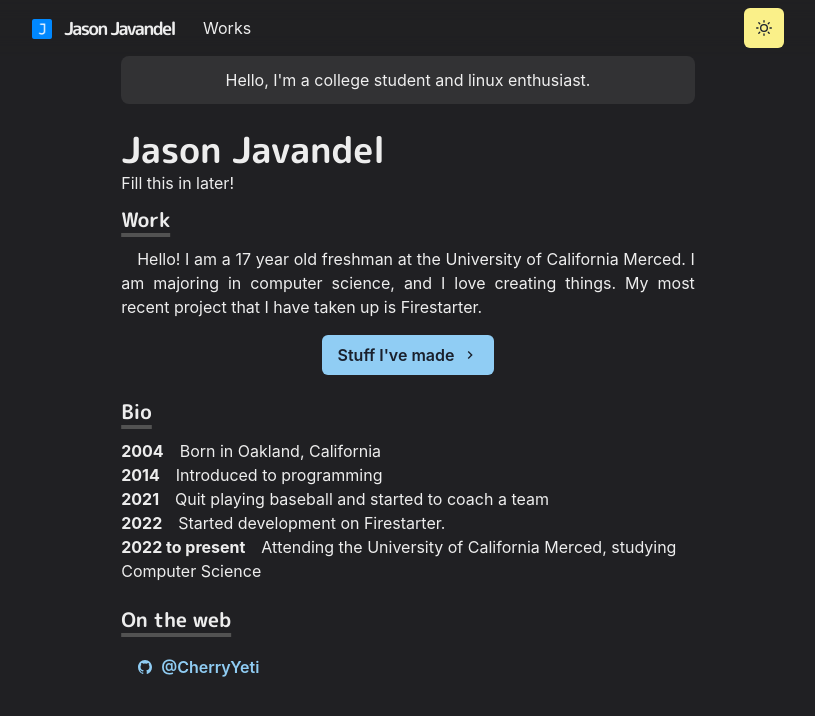
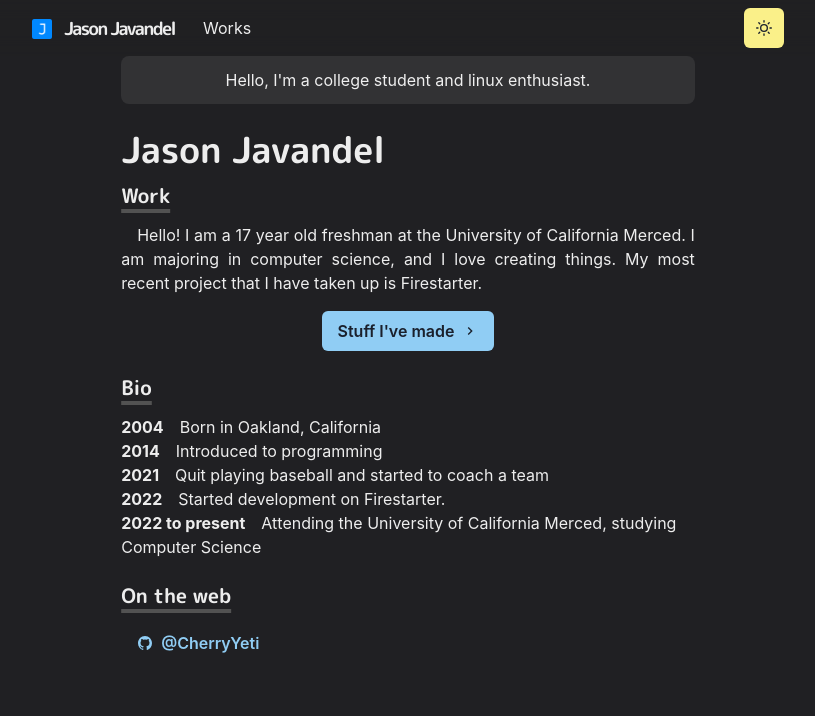
Before and after one commit to CherryYeti/Portfolio, a Next.js app: page / in a window 1280 px wide. Shown: the top 716 px of the page, without its empty margins (232-1047 px from the left). Built offline with nearby package versions, Linux system fonts and the light colour scheme.

Commit message:
Removed irrelevant p tag

```diff
--- a/pages/index.js
+++ b/pages/index.js
@@ -18,7 +18,6 @@ const Page = () => {
                         <Heading as="h2" variant="page-title">
                             Jason Javandel
                         </Heading>
-                        <p>Fill this in later!</p>
                     </Box>
                 </Box>
                 <Section delay={0.1}>
```
